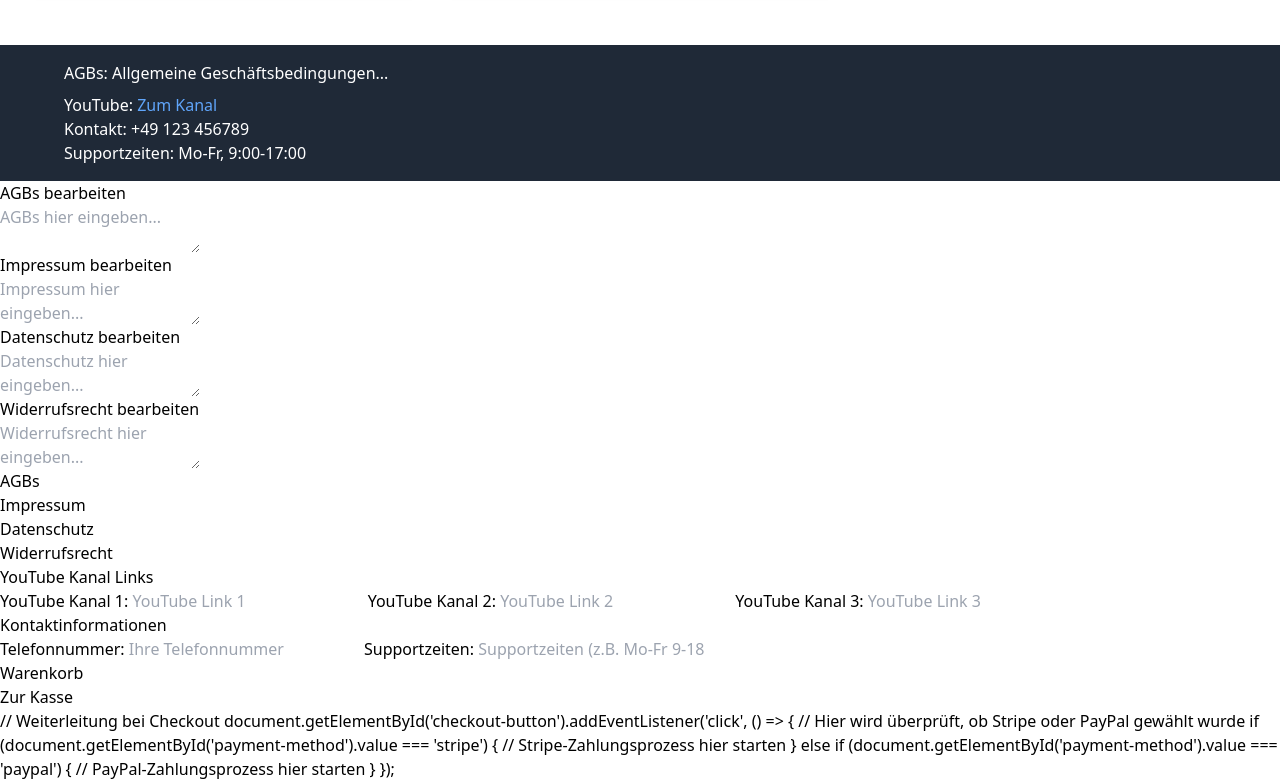
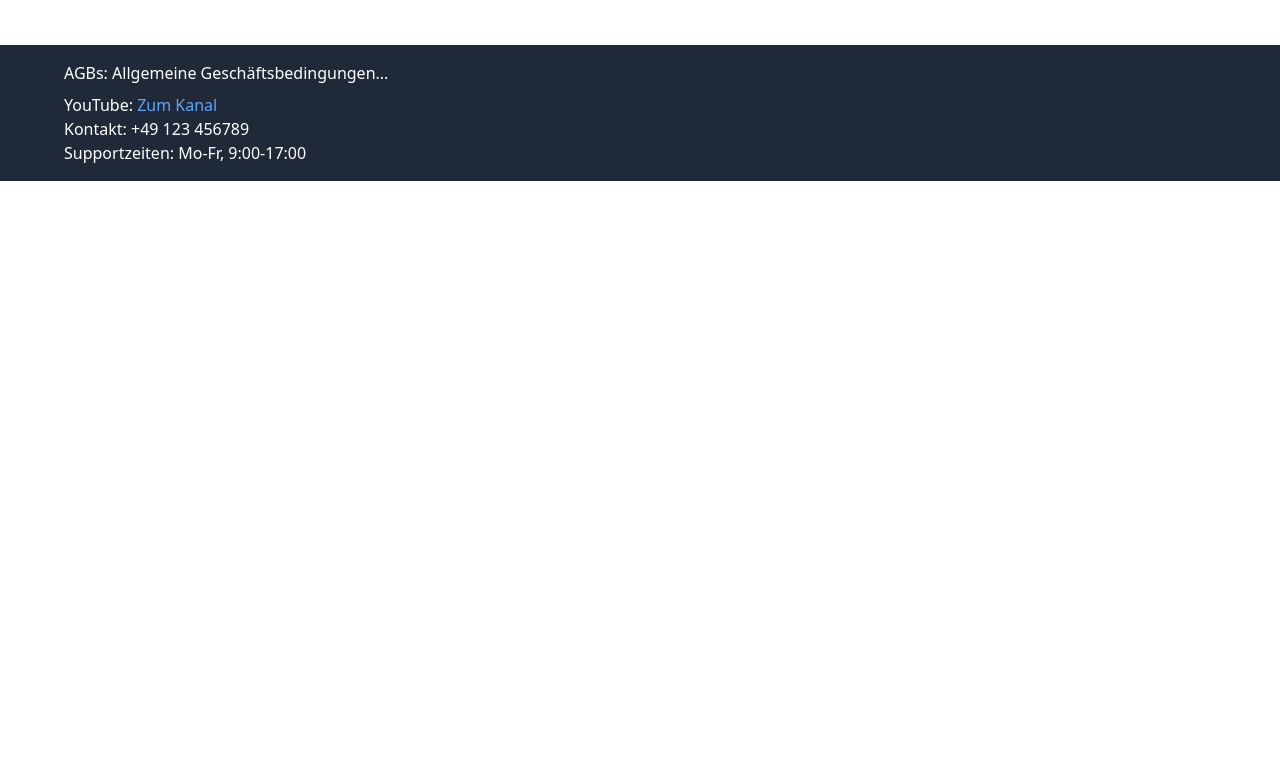
Before and after one commit to clara523/kostenlos, a plain HTML site: page index.html in a window 1280 px wide. Shown: the part 507-1288 px from the top of the page. After the commit the page ends 800 px from the top, so only its background shows below. Drawn offline with nearby package versions, Linux system fonts and the light colour scheme; a script that the page names is missing.

Commit message:
Update index.html

```diff
--- a/index.html
+++ b/index.html
@@ -581,153 +581,3 @@
   </script>
 </body>
 </html>
-
-
-
-
-
-
-
-
-
-
-
-
-
-
-
-
-
-
-
-
-
-<!-- AGBs Section -->
-<div class="legal-section">
-  <h2>AGBs bearbeiten</h2>
-  <textarea id="terms-and-conditions" placeholder="AGBs hier eingeben..."></textarea>
-</div>
-
-<!-- Impressum Section -->
-<div class="legal-section">
-  <h2>Impressum bearbeiten</h2>
-  <textarea id="impressum" placeholder="Impressum hier eingeben..."></textarea>
-</div>
-
-<!-- Datenschutz Section -->
-<div class="legal-section">
-  <h2>Datenschutz bearbeiten</h2>
-  <textarea id="privacy-policy" placeholder="Datenschutz hier eingeben..."></textarea>
-</div>
-
-<!-- Widerrufsrecht Section -->
-<div class="legal-section">
-  <h2>Widerrufsrecht bearbeiten</h2>
-  <textarea id="cancellation-policy" placeholder="Widerrufsrecht hier eingeben..."></textarea>
-</div>
-
-
-<footer>
-  <p><a href="#terms-and-conditions">AGBs</a></p>
-  <p><a href="#impressum">Impressum</a></p>
-  <p><a href="#privacy-policy">Datenschutz</a></p>
-  <p><a href="#cancellation-policy">Widerrufsrecht</a></p>
-</footer>
-
-
-
-<!-- YouTube Links Section -->
-<div class="settings-section">
-  <h3>YouTube Kanal Links</h3>
-  <label for="youtube1">YouTube Kanal 1:</label>
-  <input type="url" id="youtube1" placeholder="YouTube Link 1">
-  <label for="youtube2">YouTube Kanal 2:</label>
-  <input type="url" id="youtube2" placeholder="YouTube Link 2">
-  <label for="youtube3">YouTube Kanal 3:</label>
-  <input type="url" id="youtube3" placeholder="YouTube Link 3">
-</div>
-
-
-
-
-<!-- Contact Info Section -->
-<div class="settings-section">
-  <h3>Kontaktinformationen</h3>
-  <label for="contact-number">Telefonnummer:</label>
-  <input type="tel" id="contact-number" placeholder="Ihre Telefonnummer">
-  <label for="support-hours">Supportzeiten:</label>
-  <input type="text" id="support-hours" placeholder="Supportzeiten (z.B. Mo-Fr 9-18 Uhr)">
-</div>
-
-
-
-
-<!-- Warenkorb -->
-<div id="cart">
-  <h3>Warenkorb</h3>
-  <div id="cart-items">
-    <!-- Dynamisch hinzugefügte Produkte erscheinen hier -->
-  </div>
-  <button id="checkout-button">Zur Kasse</button>
-</div>
-
-<!-- Checkout -->
-<div id="checkout" style="display:none;">
-  <h3>Checkout</h3>
-  <form action="/checkout" method="POST">
-    <label for="payment-method">Zahlungsmethode:</label>
-    <select id="payment-method" name="payment-method">
-      <option value="stripe">Stripe</option>
-      <option value="paypal">PayPal</option>
-    </select>
-
-    <div id="payment-info">
-      <!-- Hier kommen die Zahlungsinformationen je nach Auswahl -->
-    </div>
-
-    <button type="submit">Jetzt bezahlen</button>
-  </form>
-</div>
-
-
-
-
-
-
-
-
-
-<script src="https://www.paypal.com/sdk/js?client-id=YOUR_PAYPAL_CLIENT_ID"></script>
-<div id="paypal-button-container"></div>
-
-<script>
-  paypal.Buttons({
-    createOrder: (data, actions) => {
-      return actions.order.create({
-        purchase_units: [{
-          amount: {
-            value: '30.00'
-          }
-        }]
-      });
-    },
-    onApprove: (data, actions) => {
-      return actions.order.capture().then(function(details) {
-        alert('Zahlung erfolgreich! ' + details.payer.name.given_name);
-      });
-    }
-  }).render('#paypal-button-container');
-</script>
-
-
-
-
-// Weiterleitung bei Checkout
-document.getElementById('checkout-button').addEventListener('click', () => {
-  // Hier wird überprüft, ob Stripe oder PayPal gewählt wurde
-  if (document.getElementById('payment-method').value === 'stripe') {
-    // Stripe-Zahlungsprozess hier starten
-  } else if (document.getElementById('payment-method').value === 'paypal') {
-    // PayPal-Zahlungsprozess hier starten
-  }
-});
```
